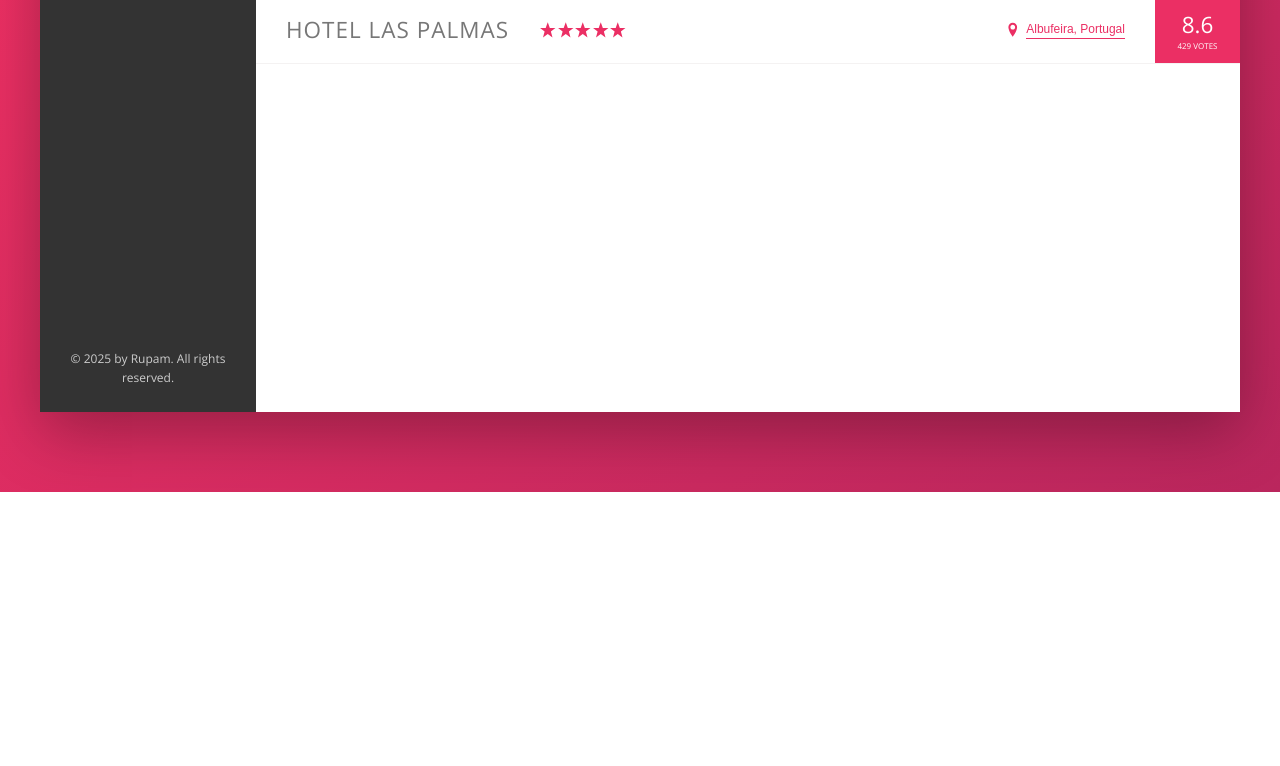
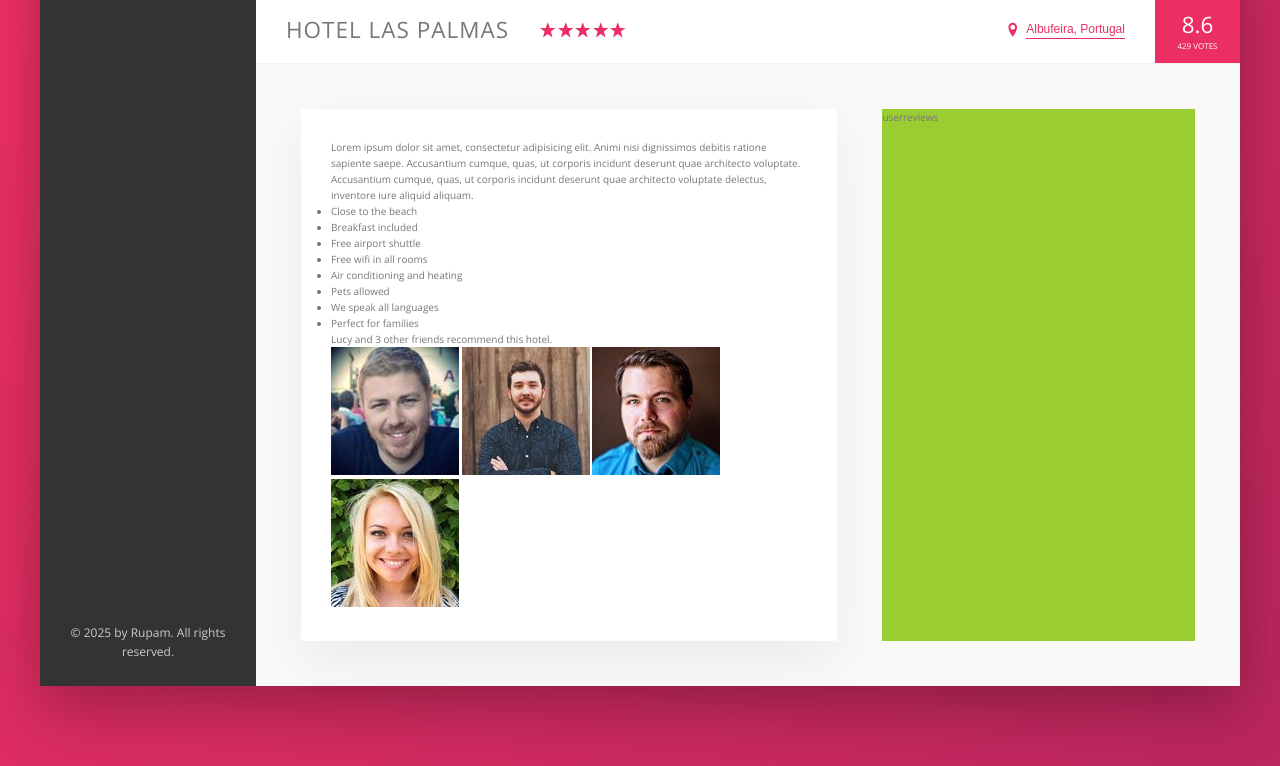
Before and after one commit to rupamsutar/Trillo, a website: page index.html in a window 1280 px wide. Shown: the part 538-1304 px from the top of the page. Before the commit the page ends 1030 px from the top, so only its background shows below. Drawn offline with nearby package versions, Linux system fonts and the light colour scheme.

Commit message:
Building the description section

```diff
--- a/index.html
+++ b/index.html
@@ -131,6 +131,41 @@
                             <div class="overview__rating-count">429 votes</div>
                         </div>
                     </div>
+
+                    <div class="detail">
+                        <div class="description">
+                            <p class="paragraph">
+                                Lorem ipsum dolor sit amet, consectetur adipisicing elit. Animi nisi dignissimos debitis ratione sapiente saepe. Accusantium cumque, quas, ut corporis incidunt deserunt quae architecto voluptate.
+                            </p>
+                            <p class="paragraph">
+                                Accusantium cumque, quas, ut corporis incidunt deserunt quae architecto voluptate delectus, inventore iure aliquid aliquam.
+                            </p>
+                            <ul class="list">
+                                <li class="list__item">Close to the beach</li>
+                                <li class="list__item">Breakfast included</li>
+                                <li class="list__item">Free airport shuttle</li>
+                                <li class="list__item">Free wifi in all rooms</li>
+                                <li class="list__item">Air conditioning and heating</li>
+                                <li class="list__item">Pets allowed</li>
+                                <li class="list__item">We speak all languages</li>
+                                <li class="list__item">Perfect for families</li>
+                            </ul>
+                            <div class="recommend">
+                                <p class="recommend__count">
+                                    Lucy and 3 other friends recommend this hotel.
+                                </p>
+                                <div class="recommend__friends">
+                                    <img src="img/user-3.jpg" alt="Friend 1" class="recommend__photo">
+                                    <img src="img/user-4.jpg" alt="Friend 2" class="recommend__photo">
+                                    <img src="img/user-5.jpg" alt="Friend 3" class="recommend__photo">
+                                    <img src="img/user-6.jpg" alt="Friend 4" class="recommend__photo">
+                                </div>
+                            </div>
+                        </div>
+                        <div class="user-reviews">
+                            userreviews
+                        </div>
+                    </div>
                 </main>
             </div>
         </div>
--- a/sass/_base.scss
+++ b/sass/_base.scss
@@ -31,6 +31,9 @@ Grey dark 3: #999
     --grey-dark-3: #999;
 
     --shadow-dark: 0 2rem 6rem rgba(0,0,0,0.3);
+    --shadow-light: 0 2rem 5rem rgba(0,0,0,0.06);
+
+    --line: 1px solid var(--grey-light-2);
 }
 
 * {
--- a/sass/_layout.scss
+++ b/sass/_layout.scss
@@ -11,7 +11,7 @@
     font-size: 1.4rem;
     height: 7rem;
     background-color: #fff;
-    border-bottom:1px solid var(--grey-light-2);
+    border-bottom: var(--line);
 
     display: flex;
     justify-content: space-between;
@@ -33,7 +33,25 @@
 
 .hotel-view {
     background-color: #fff;
-    height: 80rem;
 
     flex: 1;
 }
+
+.detail {
+    display: flex;
+    padding: 4.5rem;
+    background-color: var(--grey-light-1);
+}
+
+.description {
+    background-color: #fff;
+    box-shadow: var(--shadow-light);
+    padding: 3rem;
+    flex: 0 0 60%;
+    margin-right: 4.5rem;
+}
+
+.user-reviews {
+    background-color: yellowgreen;
+    flex: 1;
+}
```
Also changed, not shown: css/style.css, 1 other file.
